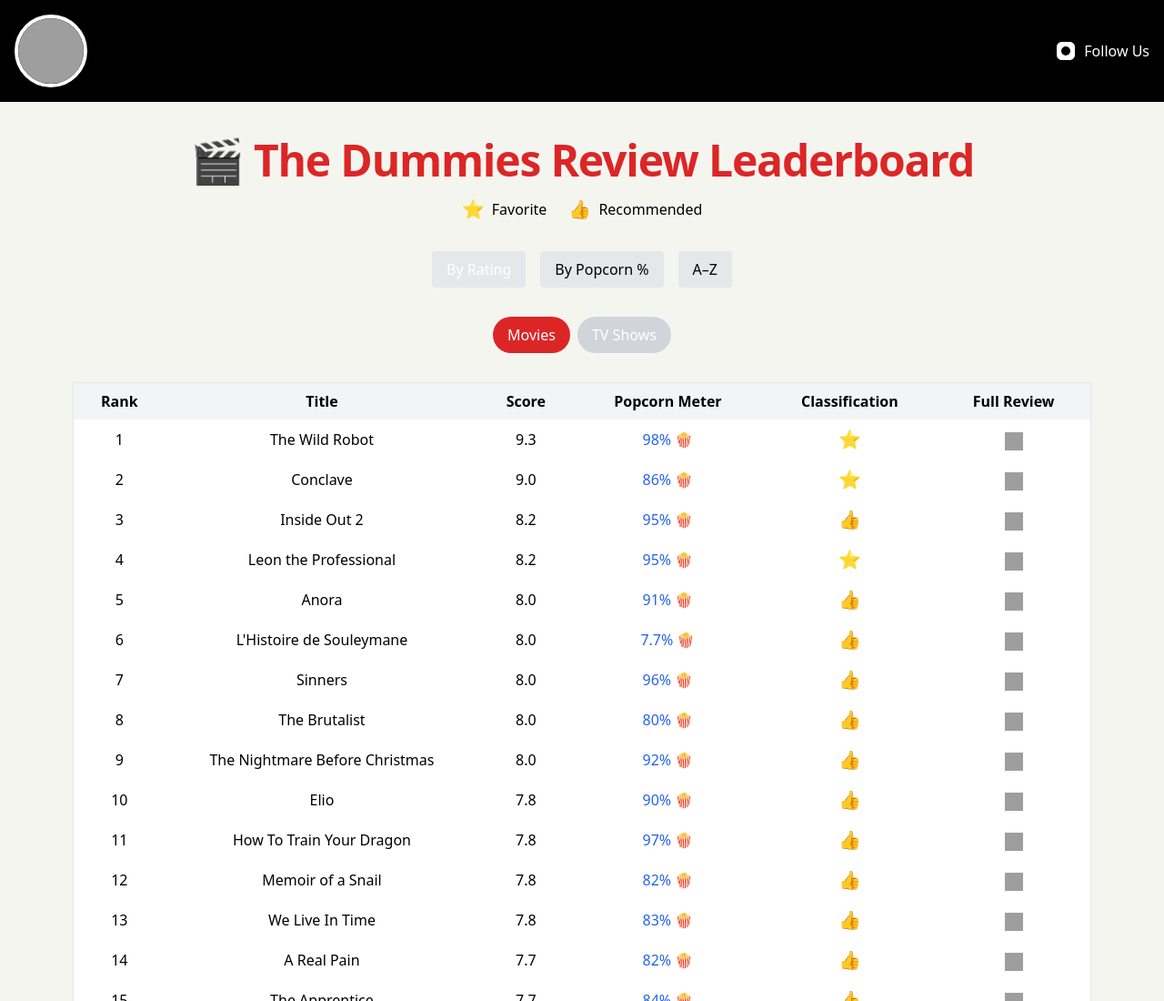
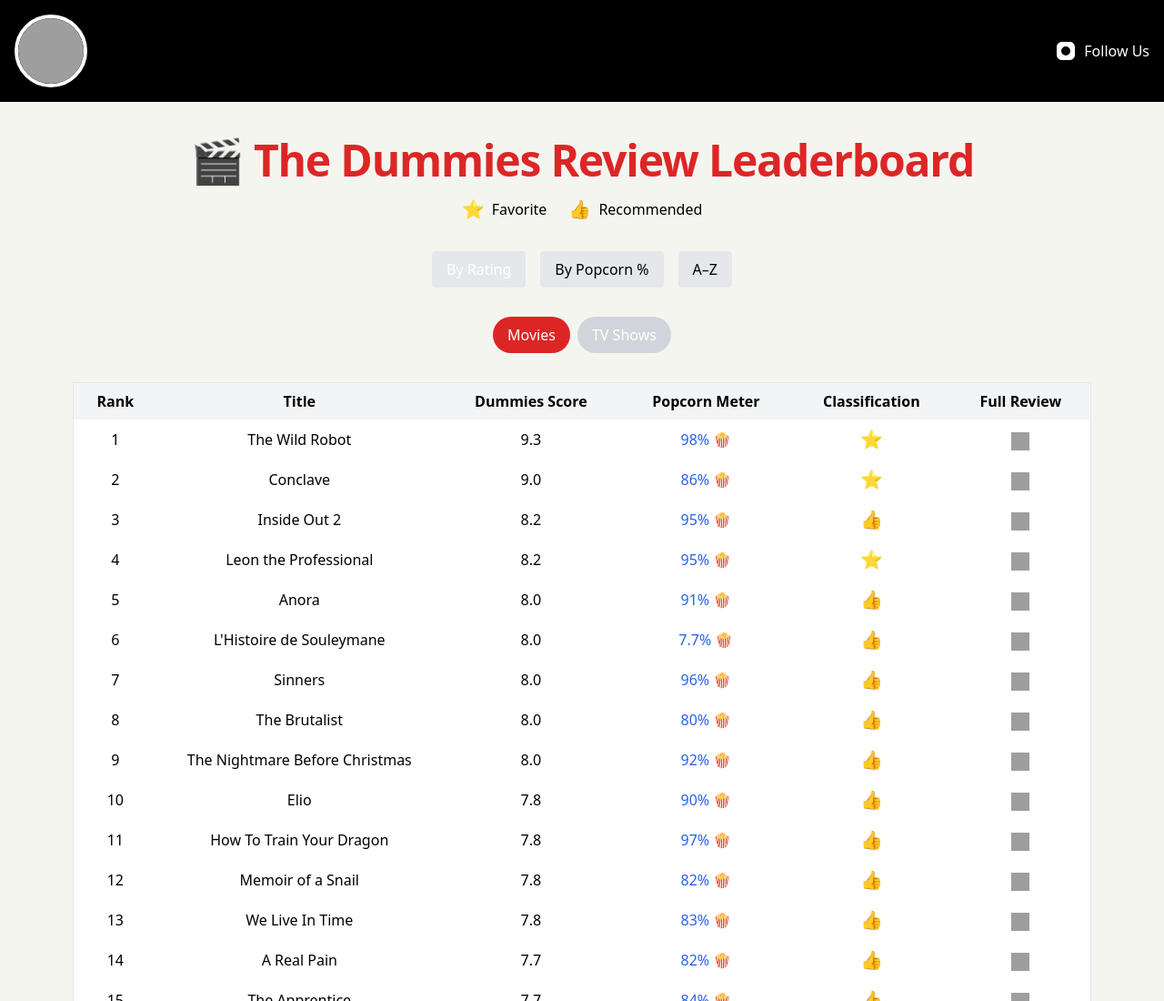
Before and after one commit to rojoflash/dummies-leaderboard, a plain HTML site: page index.html in a window 1280 px wide. Shown: the top 1100 px of the page at 91% size. Drawn offline with nearby package versions, Linux system fonts and the light colour scheme; grey boxes are pictures that could not be loaded.

Commit message:
Update index.html

```diff
--- a/index.html
+++ b/index.html
@@ -60,7 +60,7 @@
           <tr class="bg-gray-100">
             <th class="px-4 py-2">Rank</th>
             <th class="px-4 py-2">Title</th>
-            <th class="px-4 py-2">Score</th>
+            <th class="px-4 py-2">Dummies Score</th>
             <th class="px-4 py-2">Popcorn Meter</th>
             <th class="px-4 py-2">Classification</th>
             <th class="px-4 py-2">Full Review</th>
```
